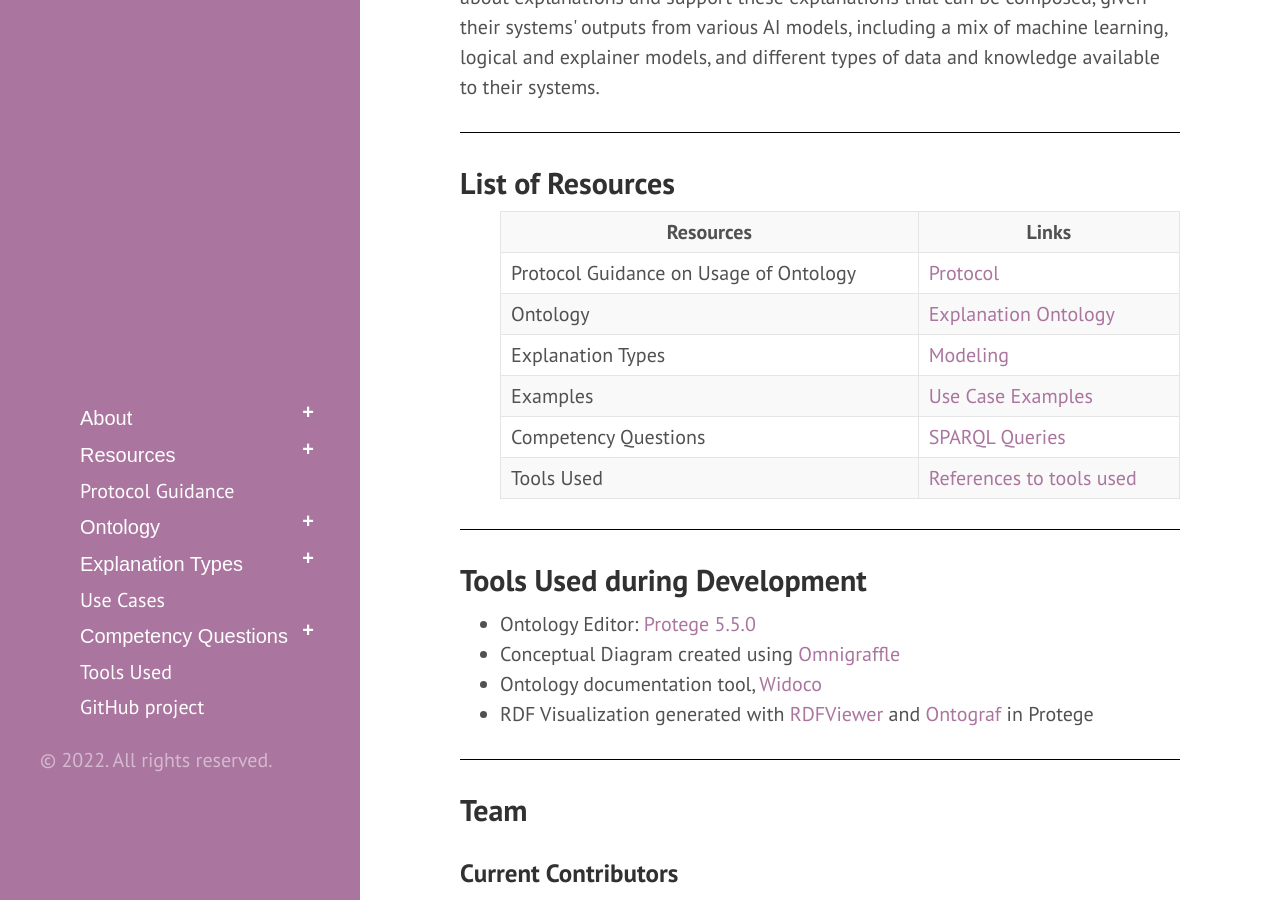
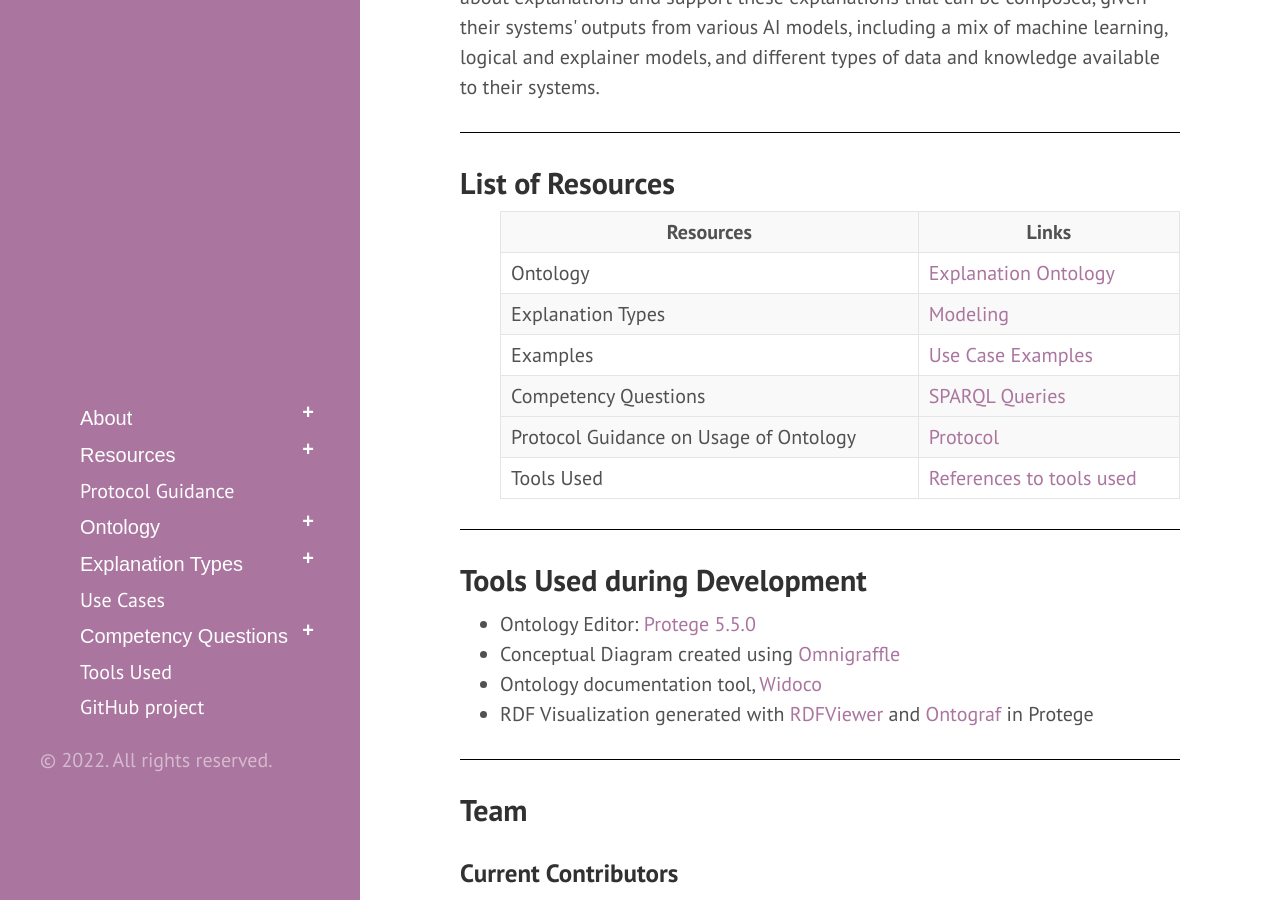
Before and after one commit to tetherless-world/explanation-ontology, a Jekyll site: the page built from index.md, in a window 1280 px wide and 900 px high, scrolled down 1490 px. Built offline with Jekyll 4.4.1, drawn with Linux system fonts in a browser that asks for light colours; our own code applies the rules of GitHub Pages for plain Markdown files; Markdown is read by kramdown in place of the engine named in the settings.

Commit message:
Update index.md

```diff
--- a/index.md
+++ b/index.md
@@ -47,10 +47,6 @@ title: Explanation Ontology: A General-Purpose, Semantic Representation for Supp
     <th>Resources</th>
     <th>Links</th>
   </tr>
-   <tr>
-    <td>Protocol Guidance on Usage of Ontology</td>
-    <td><a href="protocol">Protocol</a> </td>
-  </tr>
   <tr>
     <td>Ontology</td>
     <td><a href="ontology">Explanation Ontology</a> </td>
@@ -72,6 +68,10 @@ title: Explanation Ontology: A General-Purpose, Semantic Representation for Supp
     <td><a href="competencyquestions#sparql">SPARQL Queries</a> </td>
   </tr>
    <tr>
+      <tr>
+    <td>Protocol Guidance on Usage of Ontology</td>
+    <td><a href="protocol">Protocol</a> </td>
+  </tr>
     <td>Tools Used </td>
     <td><a href="index#toolsused">References to tools used</a> </td>
   </tr>
```
